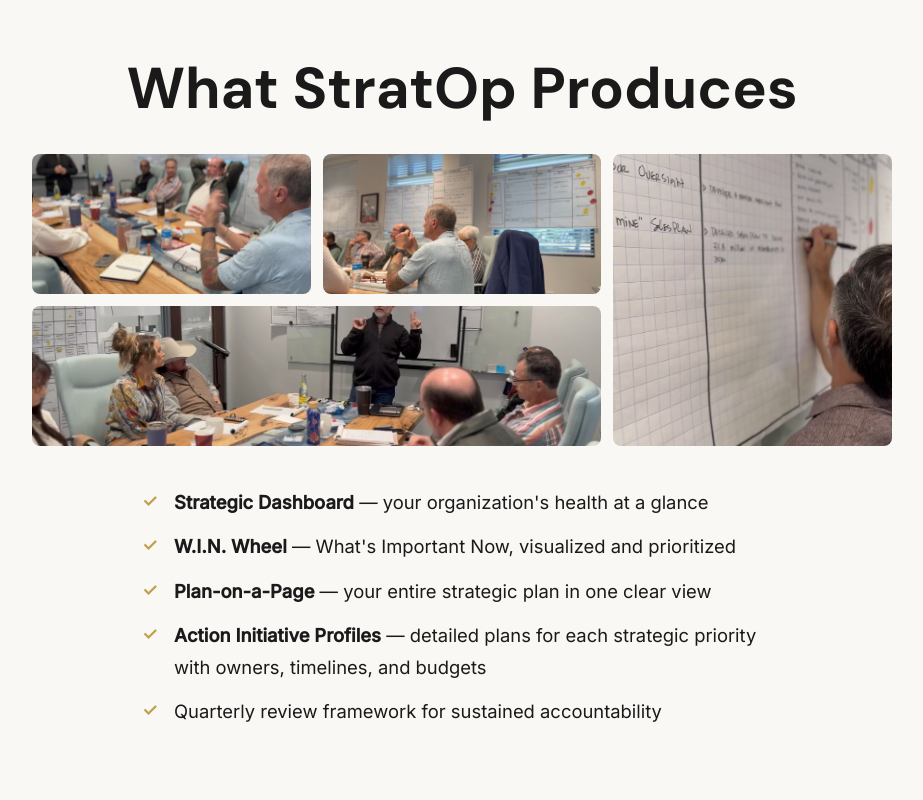
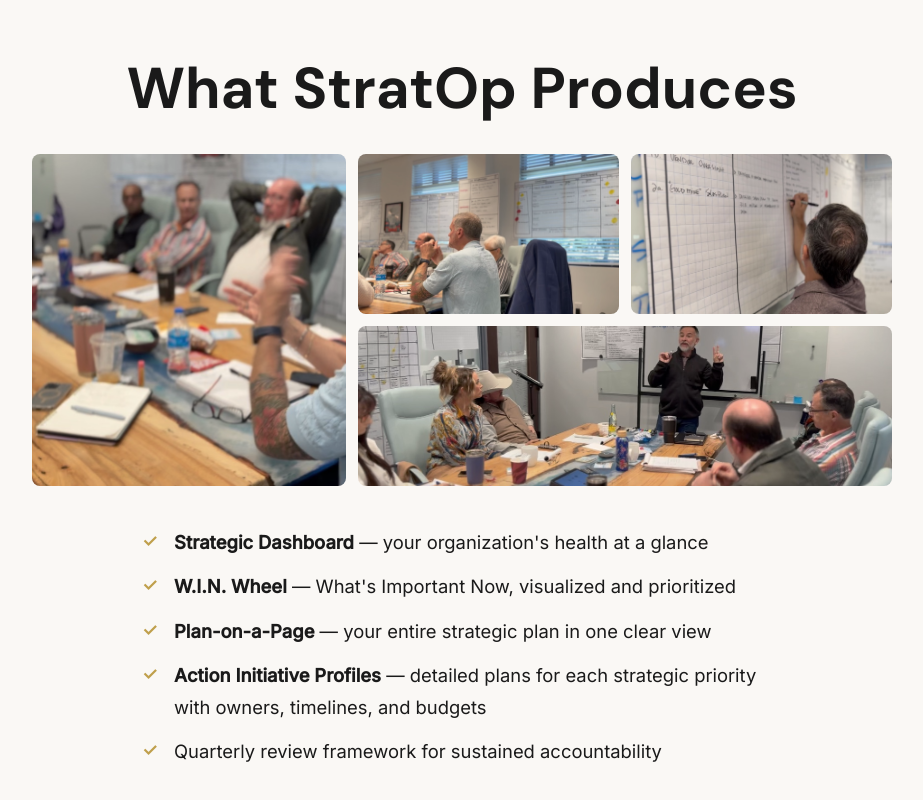
Before and after one commit to travismcashan/latigo-leader, a React (Vite) app: page /Services in a window 1280 px wide. Shown: the part 1968-2768 px from the top of the page, without its empty margins (178-1101 px from the left). Built offline with nearby package versions, Linux system fonts and the light colour scheme.

Commit message:
Fix montage: tall image on left spanning both rows, taller rows
Co-Authored-By: Claude Opus 4.7 (1M context) <noreply@anthropic.com>

```diff
--- a/src/pages/Services.jsx
+++ b/src/pages/Services.jsx
@@ -276,21 +276,21 @@ export default function Services() {
             </h2>
             <div style={{
               display: "grid",
-              gridTemplateColumns: "1fr 1fr 1fr",
-              gridAutoRows: "140px",
+              gridTemplateColumns: "1.2fr 1fr 1fr",
+              gridTemplateRows: "160px 160px",
               gap: "12px",
               marginBottom: "2.5rem",
             }}>
-              <div style={{ borderRadius: 8, overflow: "hidden" }}>
+              <div style={{ borderRadius: 8, overflow: "hidden", gridRow: "span 2" }}>
                 <img src={selectedPhotos[0]} alt="" style={{ width: "100%", height: "100%", objectFit: "cover", display: "block" }} />
               </div>
               <div style={{ borderRadius: 8, overflow: "hidden" }}>
                 <img src={selectedPhotos[1]} alt="" style={{ width: "100%", height: "100%", objectFit: "cover", display: "block" }} />
               </div>
-              <div style={{ borderRadius: 8, overflow: "hidden", gridRow: "span 2" }}>
+              <div style={{ borderRadius: 8, overflow: "hidden" }}>
                 <img src={selectedPhotos[2]} alt="" style={{ width: "100%", height: "100%", objectFit: "cover", display: "block" }} />
               </div>
-              <div style={{ borderRadius: 8, overflow: "hidden", gridColumn: "span 2" }}>
+              <div style={{ borderRadius: 8, overflow: "hidden", gridColumn: "2 / 4" }}>
                 <img src={selectedPhotos[3]} alt="" style={{ width: "100%", height: "100%", objectFit: "cover", display: "block" }} />
               </div>
             </div>
```
